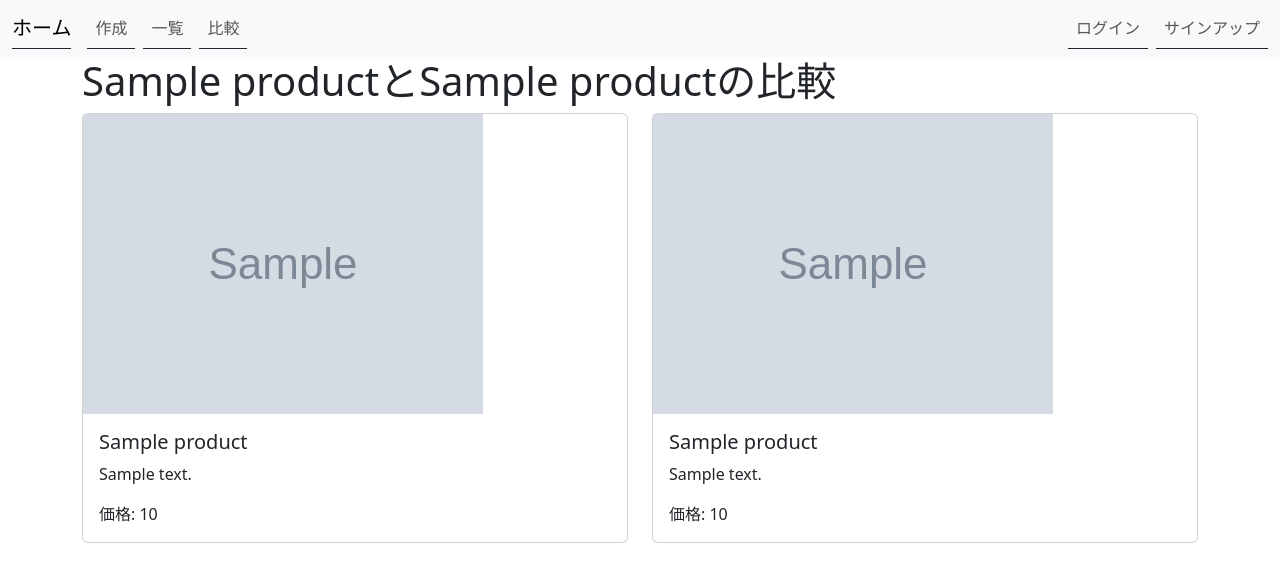
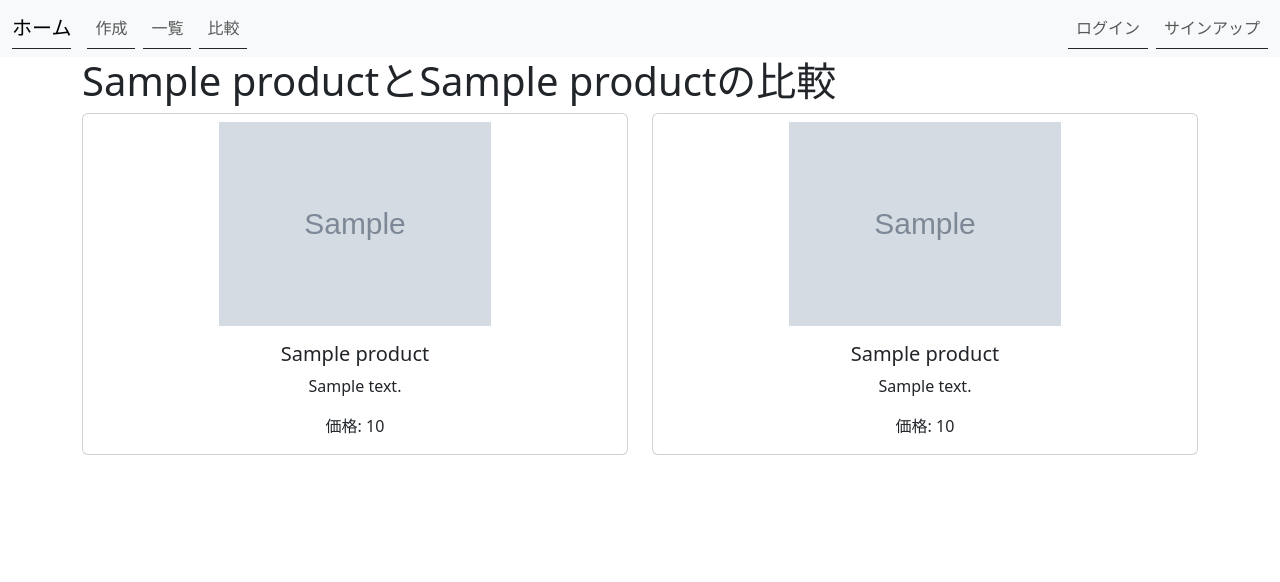
Before and after one commit to yoshiyukisato0304/search_project-deploy, a Django app: template search_app/templates/search_app/compare_result.html in a window 1280 px wide. Shown: the top 582 px of the page. Run offline with Django 4.2, Linux system fonts and the light colour scheme; the template is opened without the code that fills it: values that come from a table or form of the project are taken from there, others are empty; tables that the repository leaves empty hold one stand-in row (values such as "Sample post"); grey boxes marked "Sample" are stand-in pictures.

Commit message:
比較画面の画像サイズと位置を調整/カードにaタグを追加

```diff
--- a/search_app/templates/search_app/compare_result.html
+++ b/search_app/templates/search_app/compare_result.html
@@ -11,13 +11,13 @@
     <div class="container">
         <h1>{{ product1.name }}と{{ product2.name }}の比較</h1>
         <div class="row">
-            <div class="col-md-6">
+            <a href="{% url 'search_app:product_detail' product1.id %}" class="col-md-6 text-decoration-none text-dark">
                 <div class="card mb-4">
-                    <div class="h-50">
+                    <div class="h-50 text-center">
                         {% if product1.image %}
-                            <img src="{{ product1.image.url }}" class="card-img-topfixed-height" alt="{{ product1.name }}">
+                            <img src="{{ product1.image.url }}" class="card-img-topfixed-height mt-2" width="50%" alt="{{ product1.name }}">
                         {% else %}
-                            <img src="{% static 'images/image.jpg' %}" class="card-img-topfixed-height" alt="No image available">
+                            <img src="{% static 'images/image.jpg' %}" class="card-img-topfixed-height mt-2" width="50%" alt="No image available">
                         {% endif %}
                         <div class="card-body">
                             <h5 class="card-title">{{ product1.name }}</h5>
@@ -26,14 +26,14 @@
                         </div>
                     </div>
                 </div>
-            </div>
-            <div class="col-md-6">
+            </a>
+            <a href="{% url 'search_app:product_detail' product2.id %}" class="col-md-6 text-decoration-none text-dark">
                 <div class="card mb-4">
-                    <div class="h-50">
+                    <div class="h-50 text-center">
                         {% if product2.image %}
-                            <img src="{{ product2.image.url }}" class="card-img-topfixed-height" alt="{{ product2.name }}">
+                            <img src="{{ product2.image.url }}" class="card-img-topfixed-height mt-2" width="50%" alt="{{ product2.name }}">
                         {% else %}
-                            <img src="{% static 'images/image.jpg' %}" class="card-img-topfixed-height" alt="No image available">
+                            <img src="{% static 'images/image.jpg' %}" class="card-img-topfixed-height mt-2" width="50%" alt="No image available">
                         {% endif %}
                         <div class="card-body">
                             <h5 class="card-title">{{ product2.name }}</h5>
@@ -42,7 +42,7 @@
                         </div>
                     </div>
                 </div>
-            </div>
+            </a>
         </div>
     </div>
 </body>
```
